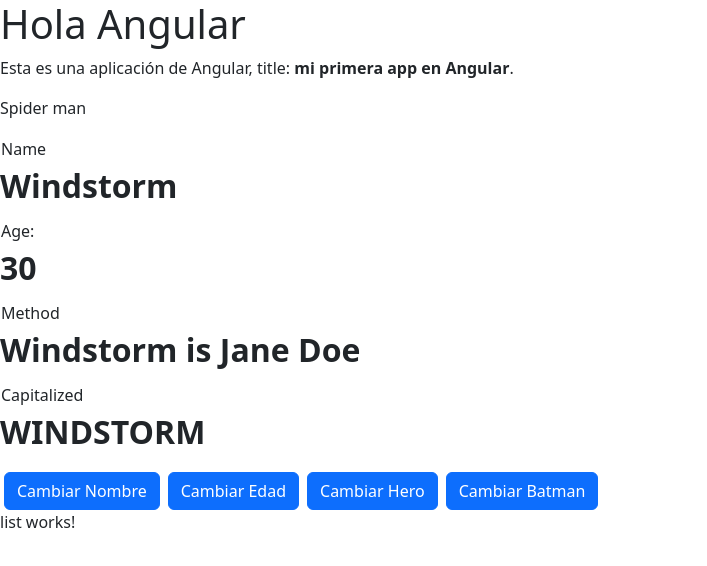
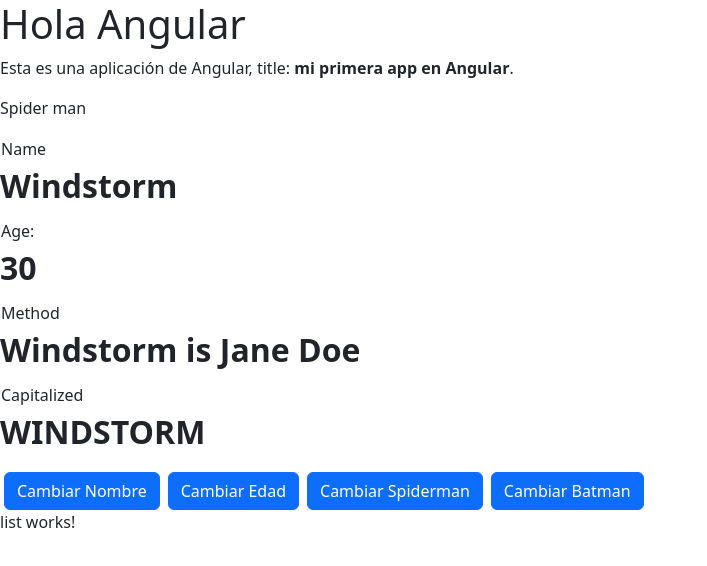
Before and after one commit to ponsianodeloor/angular-bases, an Angular app: page / in a window 1280 px wide. Shown: the top 566 px of the page, without its empty margins (0-707 px from the left). Built offline with nearby package versions, Linux system fonts and the light colour scheme.

Commit message:
if en angular para los botones

```diff
--- a/src/app/heroes/hero/hero.component.html
+++ b/src/app/heroes/hero/hero.component.html
@@ -15,7 +15,7 @@
   <dd>{{capitalizedName}}</dd>
 </dl>
 
-<button class="btn btn-primary mx-1" (click)="changeName()">Cambiar Nombre</button>
+<button *ngIf="hero.name === 'Windstorm'" class="btn btn-primary mx-1" (click)="changeName()">Cambiar Nombre</button>
 <button class="btn btn-primary mx-1" (click)="changeAge()">Cambiar Edad</button>
-<button class="btn btn-primary mx-1" (click)="changeHero()">Cambiar Hero</button>
+<button *ngIf="hero.name !== 'Spiderman'" class="btn btn-primary mx-1" (click)="changeHero()">Cambiar Spiderman</button>
 <button class="btn btn-primary mx-1" (click)="changeHeroBatman()">Cambiar Batman</button>
```
